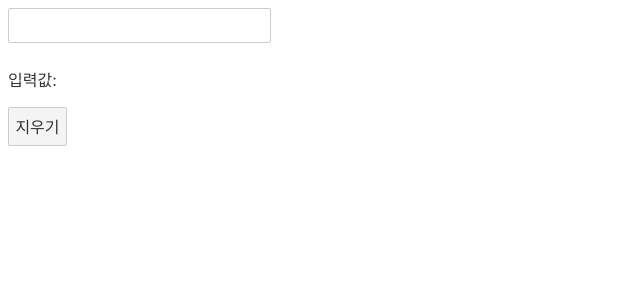
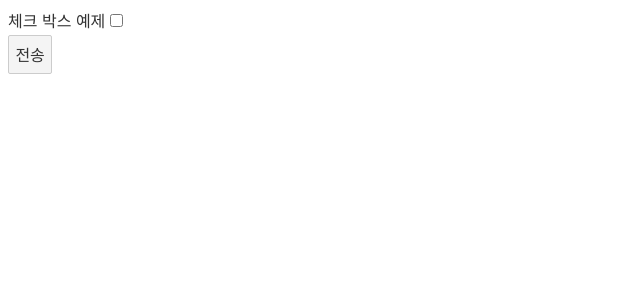
Before and after one commit to 1two13/practice-svelte, a Svelte app: page / in a window 1280 px wide. Shown: the top 300 px of the page, without its empty margins (0-640 px from the left). Built offline with nearby package versions, Linux system fonts and the light colour scheme.

Commit message:
binc(checkbox)

```diff
--- a/src/App.svelte
+++ b/src/App.svelte
@@ -1,11 +1,10 @@
 <script>
-	let textValue = ''
-
-	function clearText() {
-		textValue = ''
-	}
+	let boxChecked = false
 </script>
 
-<input type="text" bind:value="{textValue}" />
-<p> 입력값: {textValue} </p>
-<button on:click={clearText}>지우기</button>
+<label>
+	체크 박스 예제
+	<input type="checkbox" bind:checked="{boxChecked}">
+</label>
+
+<button disabled={boxChecked} >전송</button>
```
